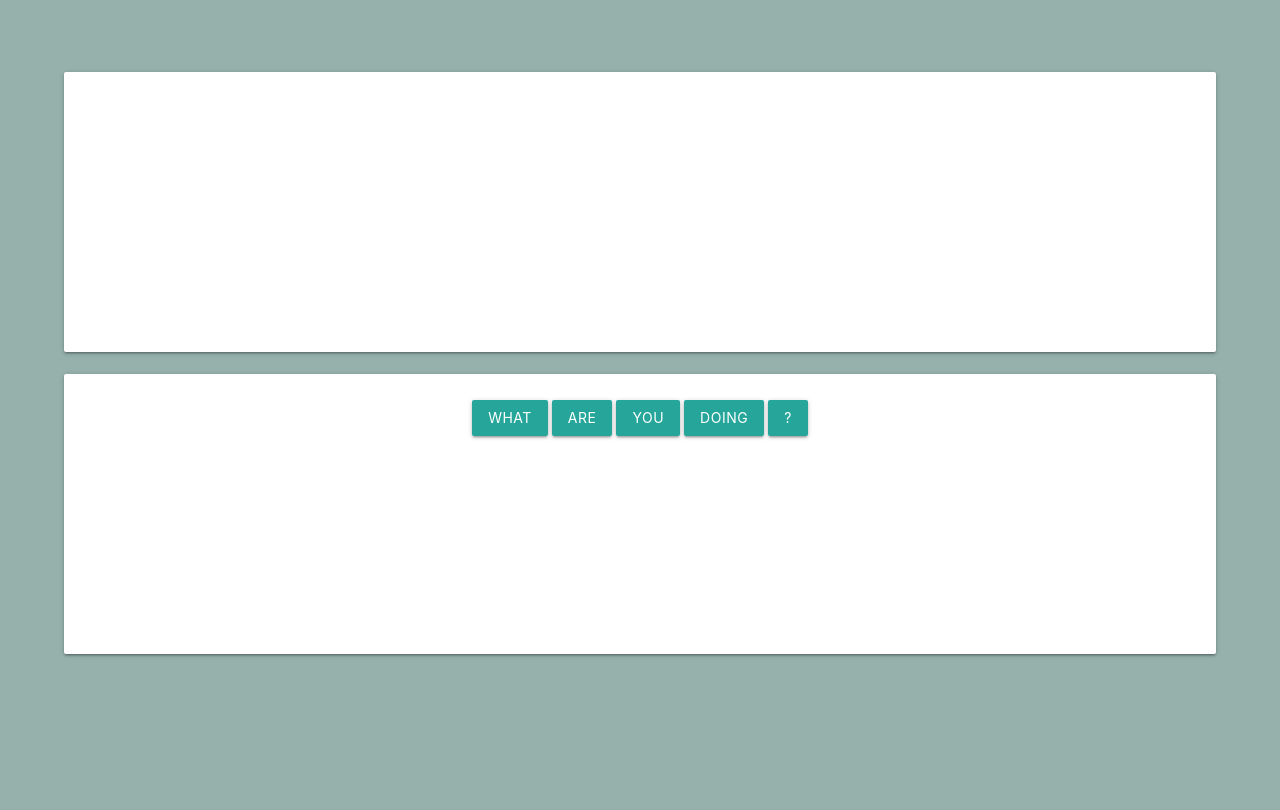
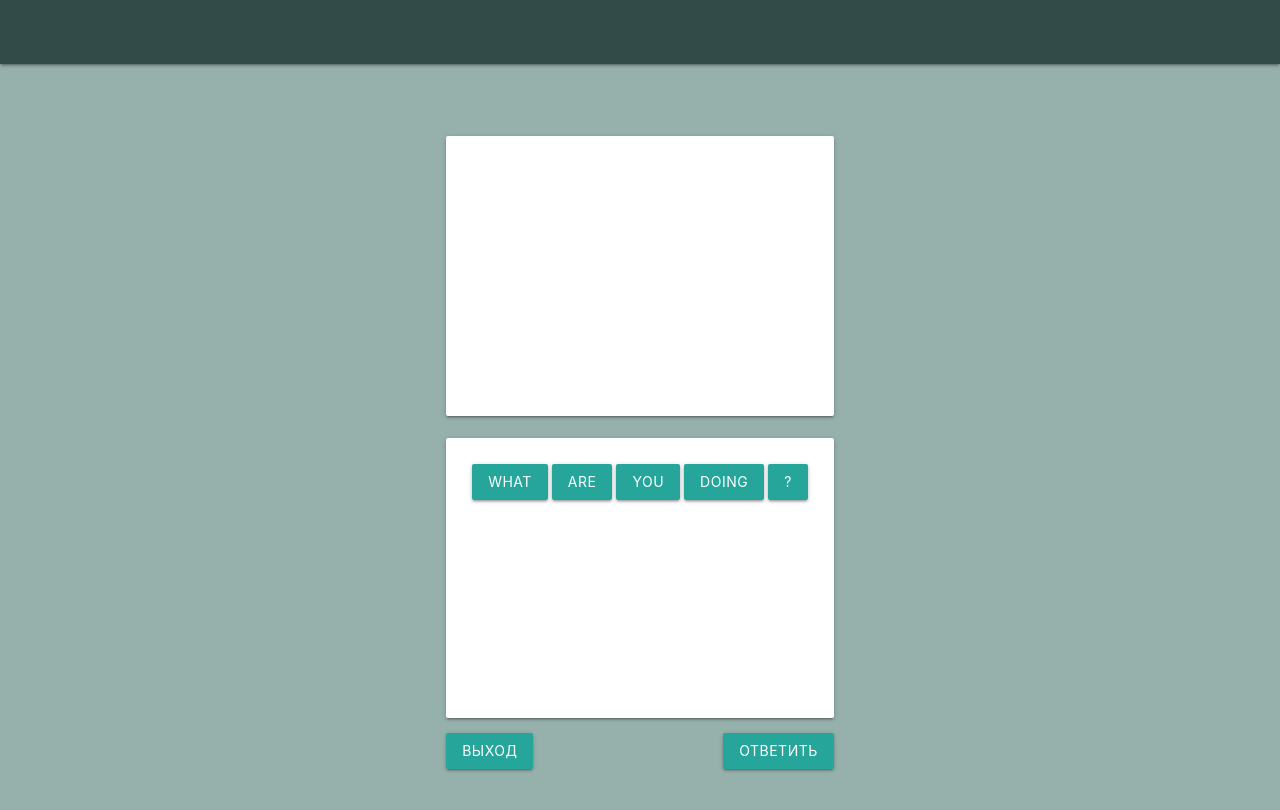
Before and after one commit to nkdab/sentences-game, a React (Create React App) app: page / in a window 1280 px wide. Shown: the top 810 px of the page. Built offline with nearby package versions, Linux system fonts and the light colour scheme.

Commit message:
fix: some improvements

```diff
--- a/src/components/App/App.jsx
+++ b/src/components/App/App.jsx
@@ -5,15 +5,17 @@ import { Provider } from "react-redux";
 import { createStore } from "redux";
 import { gameReducer } from "../../reducers/gameReducer";
 import { composeWithDevTools } from "redux-devtools-extension";
+import NavBar from "../NavBar";
 
 const store = createStore(gameReducer, composeWithDevTools());
 
 function App() {
   return (
     <Provider store={store}>
-      <div className="App">
+      <NavBar />
+      <main className="App">
         <GameBoard />
-      </div>
+      </main>
     </Provider>
   );
 }
--- a/src/components/App/App.scss
+++ b/src/components/App/App.scss
@@ -1,5 +1,7 @@
 .App {
   text-align: center;
+  display: flex;
+  justify-content: center;
 }
 
 .App-logo {
--- a/src/components/GameBoard/GameBoard.jsx
+++ b/src/components/GameBoard/GameBoard.jsx
@@ -17,10 +17,30 @@ const GameBoard = () => {
     e.preventDefault();
     dispatch(moveToAnswer(id));
   };
+  const handleAnswerButtonClick = () => {
+    window.alert("Ну молодец, чо");
+  };
+  const handleExitButtonClick = () => {
+    window.alert("Дверь показать?");
+  };
   return (
     <div className="game-board">
       <PlayArea items={answerData} onItemClick={handleAnswerItemClick} />
       <PlayArea items={questionData} onItemClick={handleQuestionItemClick} />
+      <div className="game-board__buttons_container">
+        <button
+          className="btn is-primary is-large"
+          onClick={handleExitButtonClick}
+        >
+          Выход
+        </button>
+        <button
+          className="btn is-primary is-large"
+          onClick={handleAnswerButtonClick}
+        >
+          Ответить
+        </button>
+      </div>
     </div>
   );
 };
--- a/src/components/GameBoard/GameBoard.scss
+++ b/src/components/GameBoard/GameBoard.scss
@@ -2,4 +2,10 @@
   margin: 5%;
   display: flex;
   flex-direction: column;
+  max-width: 720px;
 }
+
+.game-board__buttons_container {
+  display: flex;
+  justify-content: space-between;
+}
--- /dev/null
+++ b/src/components/NavBar/NavBar.jsx
@@ -0,0 +1,14 @@
+import React from "react";
+import "./NavBar.scss";
+
+const NavBar = () => {
+  return (
+    <nav className="navbar">
+      <div className="navbar-brand"></div>
+      <div className="navbar-menu"></div>
+      <div className="navbar-end"></div>
+    </nav>
+  );
+};
+
+export default NavBar;
--- /dev/null
+++ b/src/components/NavBar/NavBar.scss
@@ -0,0 +1,3 @@
+.navbar {
+  background: #334b48;
+}
--- /dev/null
+++ b/src/components/NavBar/index.js
@@ -0,0 +1,3 @@
+import NavBar from "./NavBar";
+
+export default NavBar;
--- a/src/components/PlayArea/PlayArea.scss
+++ b/src/components/PlayArea/PlayArea.scss
@@ -1,3 +1,8 @@
 .play-area {
   min-height: 35vh;
 }
+
+.game-board__buttons_container {
+  display: flex;
+  justify-content: space-between;
+}
--- a/src/reducers/gameReducer.js
+++ b/src/reducers/gameReducer.js
@@ -1,6 +1,9 @@
 import { MOVE_TO_ANSWER, MOVE_TO_QUESTION } from "../constants";
 
 const initialState = {
+  question: "Что ты творишь?",
+  answer: "what are you doing ?",
+  isMatched: false,
   questionData: [
     {
       id: 1,
```
